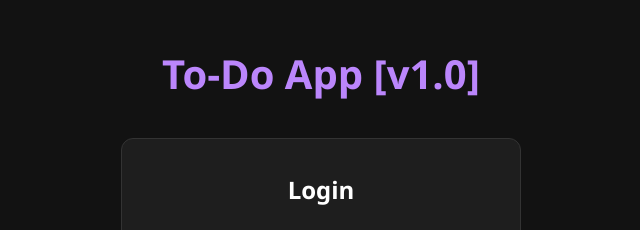
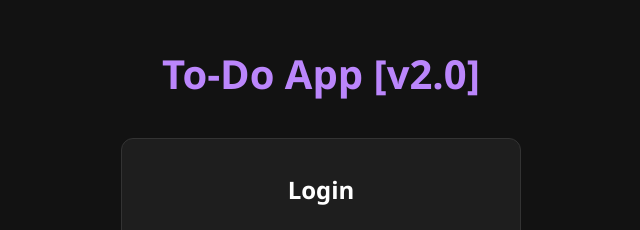
Before and after one commit to muhamad-mamoun/full-stack-todo-list-app, a plain HTML site: page frontend/index.html in a window 1280 px wide. Shown: the part 164-394 px from the top of the page, 319-959 px from the left. Drawn offline with Linux system fonts and the light colour scheme.

```diff
--- a/frontend/index.html
+++ b/frontend/index.html
@@ -12,7 +12,7 @@
 <body>
     <div class="container">
         <div id="auth-section" class="auth-section">
-            <h1>To-Do App [v1.0]</h1>
+            <h1>To-Do App [v2.0]</h1>
 
             <div class="auth-forms">
                 <!-- Login Form -->
```
